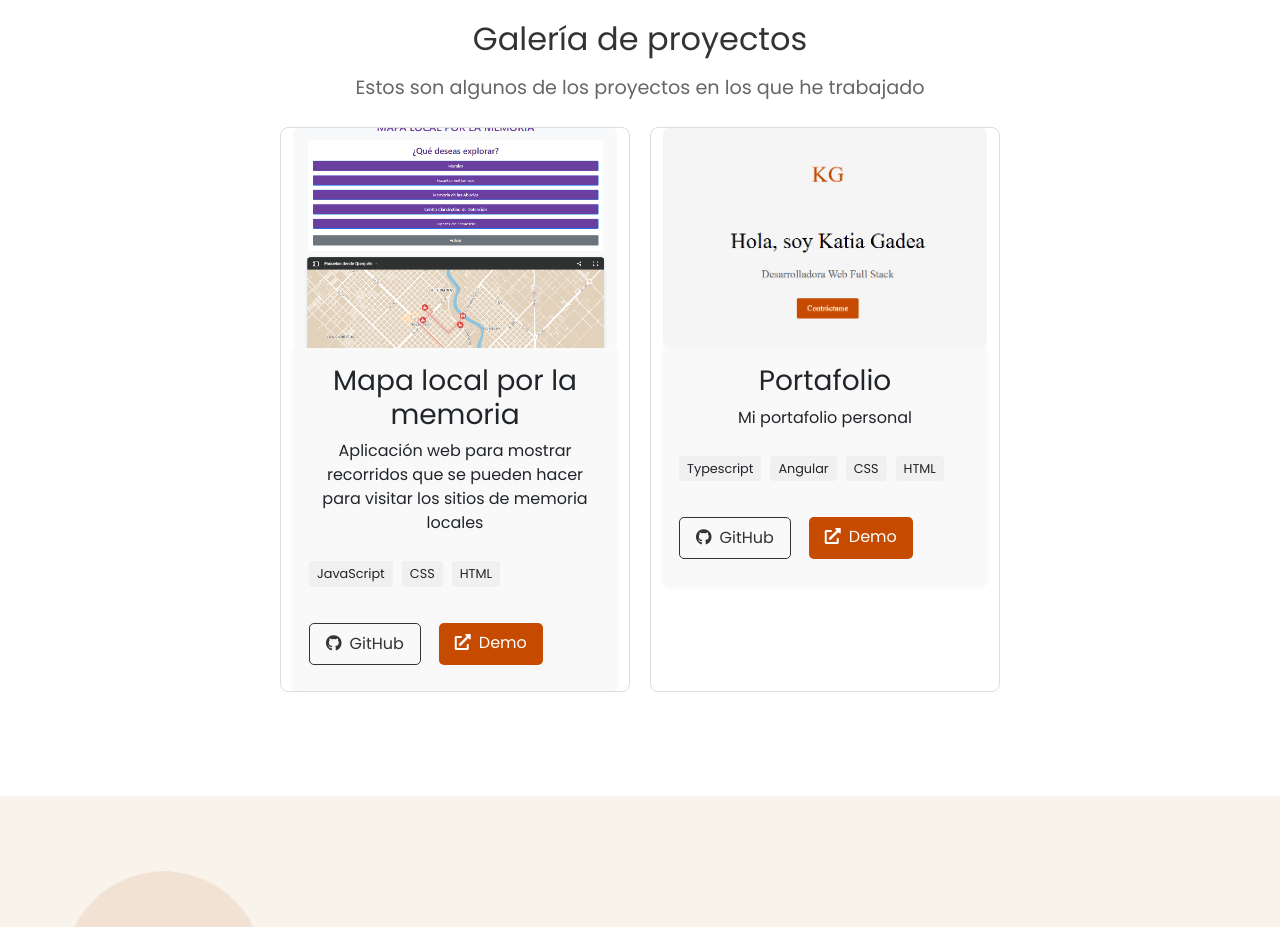
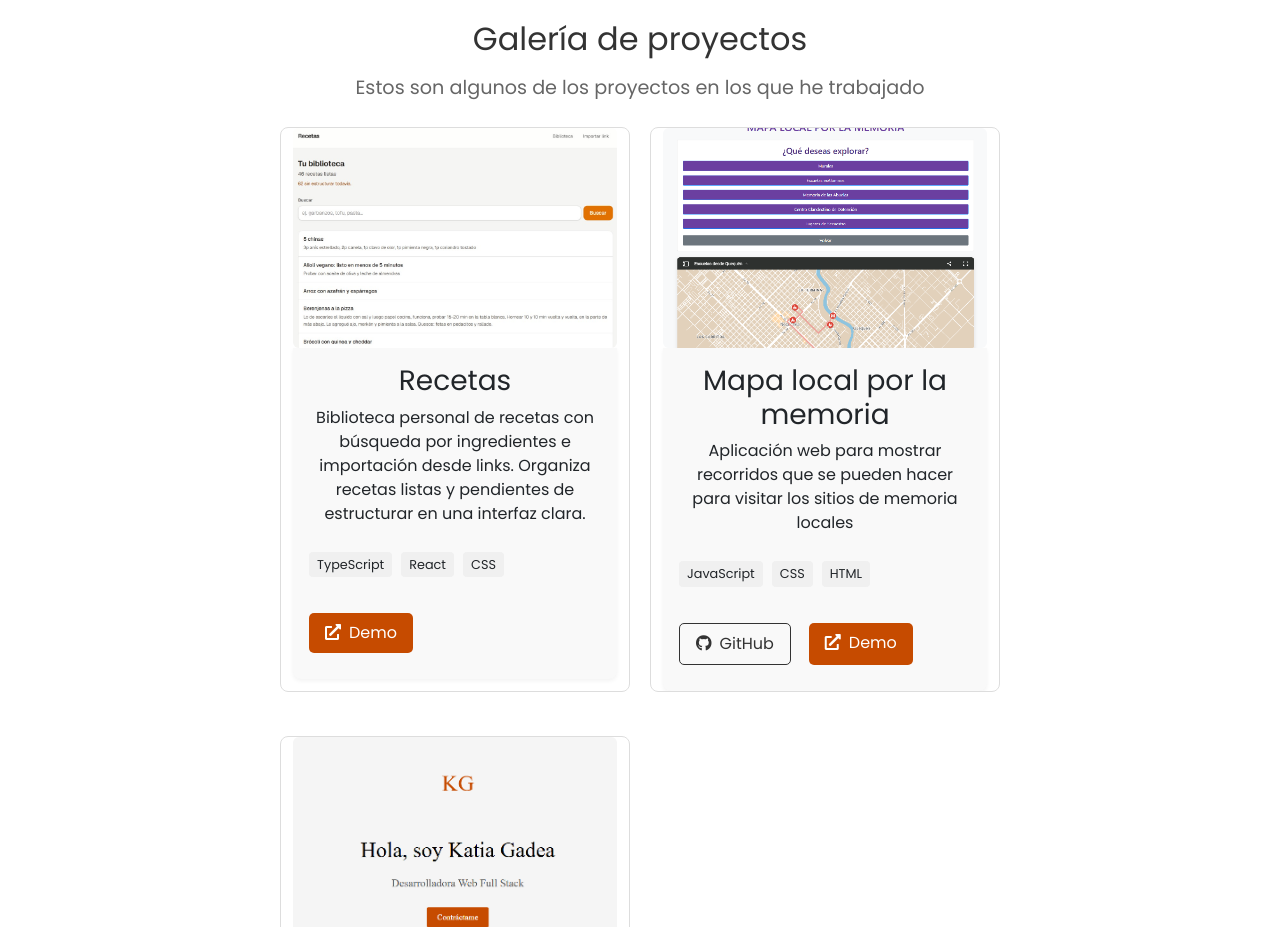
Before and after one commit to katia-otot/portafolio, an Angular app: page / in a window 1280 px wide. Shown: the part 3620-4547 px from the top of the page. Built offline with nearby package versions, Linux system fonts and the light colour scheme.

Commit message:
Agregar proyecto Recetas a la galería del portafolio.
Incluye captura y enlace de demo en el puerto 443 para evitar conflicto con PixelWeb.

Co-authored-by: Cursor <cursoragent@cursor.com>

```diff
--- a/src/app/features/projects/projects.component.ts
+++ b/src/app/features/projects/projects.component.ts
@@ -9,6 +9,14 @@ import { Project } from '../../shared/models/project.model';
 })
 export class ProjectsComponent {
   projects: Project[] = [
+    {
+      title: 'Recetas',
+      description:
+        'Biblioteca personal de recetas con búsqueda por ingredientes e importación desde links. Organiza recetas listas y pendientes de estructurar en una interfaz clara.',
+      imageUrl: 'assets/recetas.png',
+      technologies: ['TypeScript', 'React', 'CSS'],
+      demoLink: 'http://149.50.156.136:443/',
+    },
     {
       title: 'Mapa local por la memoria',
       description: 'Aplicación web para mostrar recorridos que se pueden hacer para visitar los sitios de memoria locales',
```
Also changed, not shown: src/assets/recetas.png (added).
